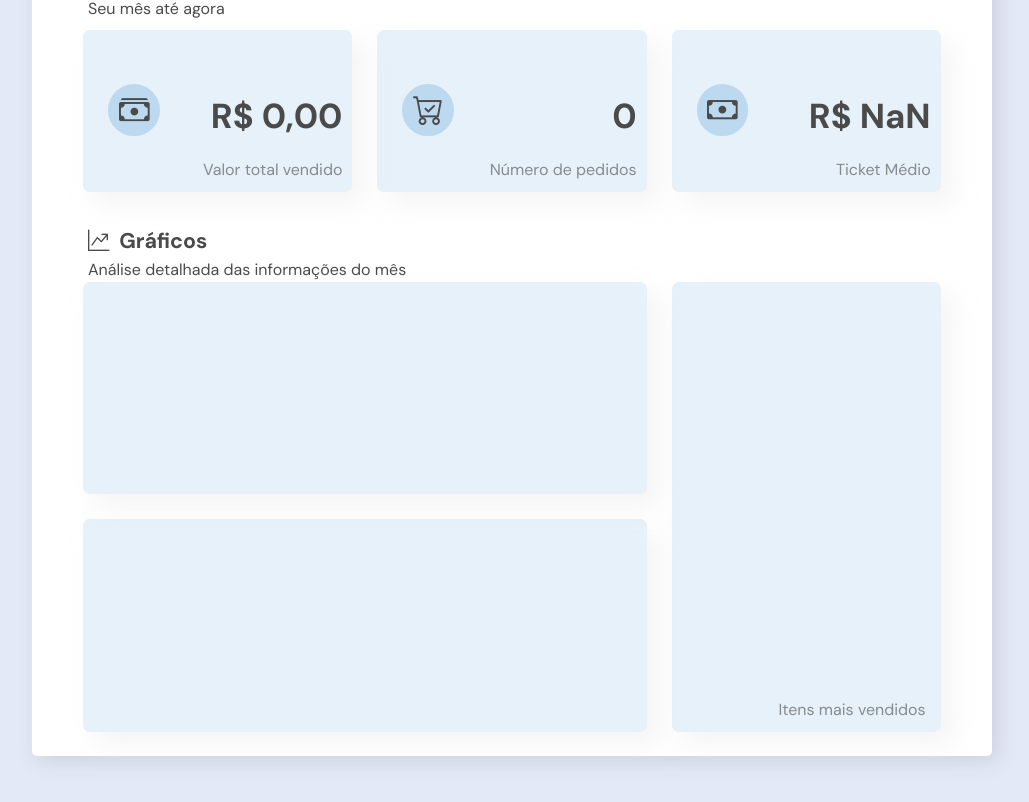
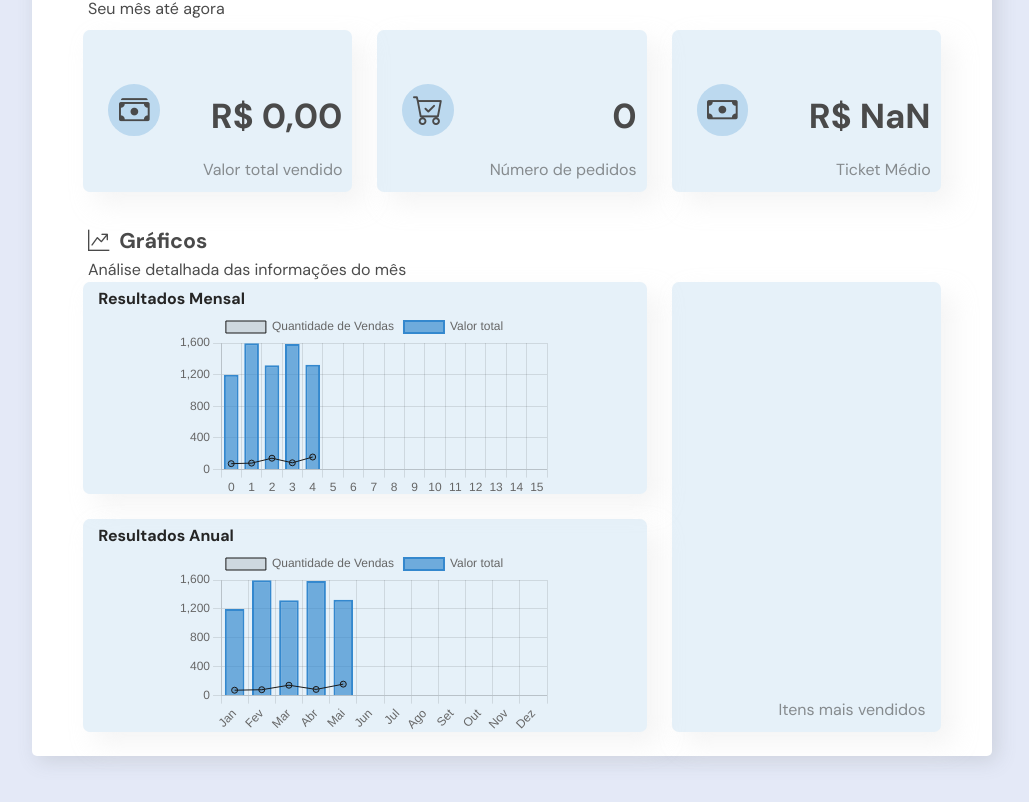
Before and after one commit to mateuslcsilva/salesmanagement, a React (Vite) app in the folder pdv/: page /dashboards in a window 1280 px wide. Shown: the part 937-1739 px from the top of the page, without its empty margins (168-1197 px from the left). Built offline with nearby package versions, Linux system fonts and the light colour scheme; a web font is replaced by a local one.

Commit message:
charts for results of month and year done

```diff
--- a/pdv/src/Routes/Dashboards/Dashboards.tsx
+++ b/pdv/src/Routes/Dashboards/Dashboards.tsx
@@ -5,11 +5,34 @@ import { sale } from '../../types/sale/sale'
 import { useAuthContext } from '../../utils/contexts/AuthProvider'
 import { useOrderContext } from '../../utils/contexts/OrderContext'
 import { db } from '../../utils/firebase/firebase'
-import { Chart as ChartJS, ArcElement, Tooltip, Legend } from 'chart.js';
-import { Pie } from 'react-chartjs-2';
+import {
+    Chart as ChartJS,
+    ArcElement,
+    LinearScale,
+    CategoryScale,
+    BarElement,
+    PointElement,
+    LineElement,
+    Legend,
+    Tooltip,
+    LineController,
+    BarController,
+    ChartOptions,
+} from 'chart.js';
+import { Pie, Chart } from 'react-chartjs-2';
 import './styles.css'
+import { months } from '../../utils/consts'
 
-ChartJS.register(ArcElement, Tooltip, Legend);
+ChartJS.register(ArcElement,
+    LinearScale,
+    CategoryScale,
+    BarElement,
+    PointElement,
+    LineElement,
+    Legend,
+    Tooltip,
+    LineController,
+    BarController);
 ChartJS.overrides["pie"].plugins.legend.display = false
 
 
@@ -19,9 +42,6 @@ export const Dashboards = () => {
     const [itemList, setItemList] = useState<Array<itemType>>([])
     const [sales, setSales] = useState<Array<sale>>([] as Array<sale>)
     const [salesHistory, setSalesHistory] = useState<Array<sale>>()
-
-
-
 
     const getItems = async () => {
         if (AuthContext.currentUser.id == '') return false
@@ -34,17 +54,17 @@ export const Dashboards = () => {
             })
     }
 
-    const getItemText = (numItem :number) => {
+    const getItemText = (numItem: number) => {
         let currentItem = itemList.filter(item => item.numItem == numItem)
-        if(currentItem[0]?.itemRef && currentItem[0]?.item) return `${currentItem[0]?.itemRef} - ${currentItem[0]?.item}`
+        if (currentItem[0]?.itemRef && currentItem[0]?.item) return `${currentItem[0]?.itemRef} - ${currentItem[0]?.item}`
     }
 
-    const count = (array :Array<number>, item :number) :any => {
+    const count = (array: Array<number>, item: number): any => {
         let appearence = 0
         array.forEach(element => {
-            if(element == item) appearence++
+            if (element == item) appearence++
         })
-        if(getItemText(item)) return {
+        if (getItemText(item)) return {
             element: item,
             appearences: appearence,
             text: getItemText(item)
@@ -83,7 +103,7 @@ export const Dashboards = () => {
     }
 
     const getMostSelledItem = () => {
-        let allSelledItems :Array<number> = []
+        let allSelledItems: Array<number> = []
         sales.forEach(sale => {
             if (Number(sale.date.substring(4, 5)) - 1 == (new Date()).getMonth()) {
                 allSelledItems.push(...sale.orders)
@@ -95,10 +115,10 @@ export const Dashboards = () => {
             }
         })
 
-        let mostSelledItems :Array<{element: number, appearences: number, text: string}> = []
+        let mostSelledItems: Array<{ element: number, appearences: number, text: string }> = []
         allSelledItems.forEach(item => {
-            if(mostSelledItems && mostSelledItems.find(element1 => element1.element == item)) return false
-            if(count(allSelledItems, item)) mostSelledItems.push(count(allSelledItems, item))
+            if (mostSelledItems && mostSelledItems.find(element1 => element1.element == item)) return false
+            if (count(allSelledItems, item)) mostSelledItems.push(count(allSelledItems, item))
         })
         console.log(mostSelledItems.sort((a, b) => b.appearences - a.appearences))
         return mostSelledItems.sort((a, b) => b.appearences - a.appearences)
@@ -136,9 +156,54 @@ export const Dashboards = () => {
         ],
     };
 
-      const plugins = {
+    const dataSalesOfMonth = {
+        labels : ["0", "1", "2", "3", "4", "5", "6", "7", "8", "9", "10", "11", "12", "13", "14", "15"],
+        datasets: [
+          {
+            type: 'line' as const,
+            label: 'Quantidade de Vendas',
+            borderColor: '#191919',
+            borderWidth: 1,
+            fill: false,
+            data: [75, 82, 144, 86, 159],
+          },
+          {
+            type: 'bar' as const,
+            label: 'Valor total',
+            backgroundColor: '#3488ceab',
+            data: [1200, 1596, 1320, 1586, 1326],
+            borderColor: '#3488ce',
+            borderWidth: 2,
+          }
+        ]
+      }
+
+      const dataSalesOfYear = {
+        labels : months,
+        datasets: [
+          {
+            type: 'line' as const,
+            label: 'Quantidade de Vendas',
+            borderColor: '#191919',
+            borderWidth: 1,
+            fill: false,
+            data: [75, 82, 144, 86, 159],
+          },
+          {
+            type: 'bar' as const,
+            label: 'Valor total',
+            backgroundColor: '#3488ceab',
+            data: [1200, 1596, 1320, 1586, 1326],
+            borderColor: '#3488ce',
+            borderWidth: 2,
+          }
+        ]
+      }
+      const option :ChartOptions = {
+        plugins:{
             legend:{
-            display: false
+                position: "right"
+            }
         }
       }
 
@@ -147,9 +212,7 @@ export const Dashboards = () => {
     }, [AuthContext.currentUser.id])
 
     useEffect(() => {
-        //console.log(sales)
-        // console.log(sales[0].date.substring(4,5))
-        console.log(getMostSelledItem())
+        console.log()
     })
 
     return (
@@ -178,7 +241,7 @@ export const Dashboards = () => {
                 <div>
                     <i className="bi bi-cash"></i>
                     <div className='primary-data-info'>
-                        <h1>{(getTotalSaleValue()/getNumberOfSales()).toLocaleString('pt-br', { style: 'currency', currency: 'BRL' })}</h1>
+                        <h1>{(getTotalSaleValue() / getNumberOfSales()).toLocaleString('pt-br', { style: 'currency', currency: 'BRL' })}</h1>
                         <p>Ticket Médio</p>
                     </div>
                 </div>
@@ -186,15 +249,21 @@ export const Dashboards = () => {
             <h3 className='section-title'><i className="bi bi-graph-up-arrow"></i>Gráficos</h3>
             <p className='section-sub-title'>Análise detalhada das informações do mês</p>
             <div className='charts'>
-                <div className='div1'></div>
-                <div className='div2'></div>
+                <div className='div1'>
+                    <h1>Resultados Mensal</h1>
+                <Chart type='bar' data={dataSalesOfMonth} className='bar-chart' />
+                </div>
+                <div className='div2'>
+                <h1>Resultados Anual</h1>
+                <Chart type='bar' data={dataSalesOfYear} className='bar-chart' />
+                </div>
                 <div className='div3'>
-                        <Pie  data={data} className='pie-chart'/>
+                    <Pie data={data} className='pie-chart' />
                     <div className='pie-chart-legends'>
 
-                            {getMostSelledItem().map(element => element.text).splice(0, 5).map((item, index)=> {
+                        {getMostSelledItem().map(element => element.text).splice(0, 5).map((item, index) => {
                             return (
-                                <p id='pie-chart-legend'><span style={{"backgroundColor" : backgroundColor[index], "border": `1px solid ${borderColor[index]}`}}></span>{item}</p>
+                                <p id='pie-chart-legend'><span style={{ "backgroundColor": backgroundColor[index], "border": `1px solid ${borderColor[index]}` }}></span>{item}</p>
                             )
                         })}
                     </div>
--- a/pdv/src/Routes/Dashboards/styles.css
+++ b/pdv/src/Routes/Dashboards/styles.css
@@ -118,10 +118,36 @@
 
 .div1 {
     grid-area: 1 / 1 / 4 / 5;
+    padding: 0 15px;
+    display: flex;
+    flex-direction: column;
+    align-items: center;
+    padding-top: 5px;
+    padding-bottom: 20px;
+}
+
+.div1 h1{
+    width: 100%;
+    text-align: start;
+    font-weight: 600;
+    color: #252525;
 }
 
 .div2 {
     grid-area: 4 / 1 / 7 / 5;
+    padding: 0 15px;
+    display: flex;
+    flex-direction: column;
+    align-items: center;
+    padding-top: 5px;
+    padding-bottom: 20px;
+}
+
+.div2 h1{
+    width: 100%;
+    text-align: start;
+    font-weight: 600;
+    color: #252525;
 }
 
 .div3 {
--- /dev/null
+++ b/pdv/src/utils/consts.ts
@@ -0,0 +1 @@
+export const months = ["Jan", "Fev", "Mar", "Abr", "Mai", "Jun", "Jul", "Ago", "Set", "Out", "Nov", "Dez"]
```
Lines whose indentation alone changed are shown as unchanged.
